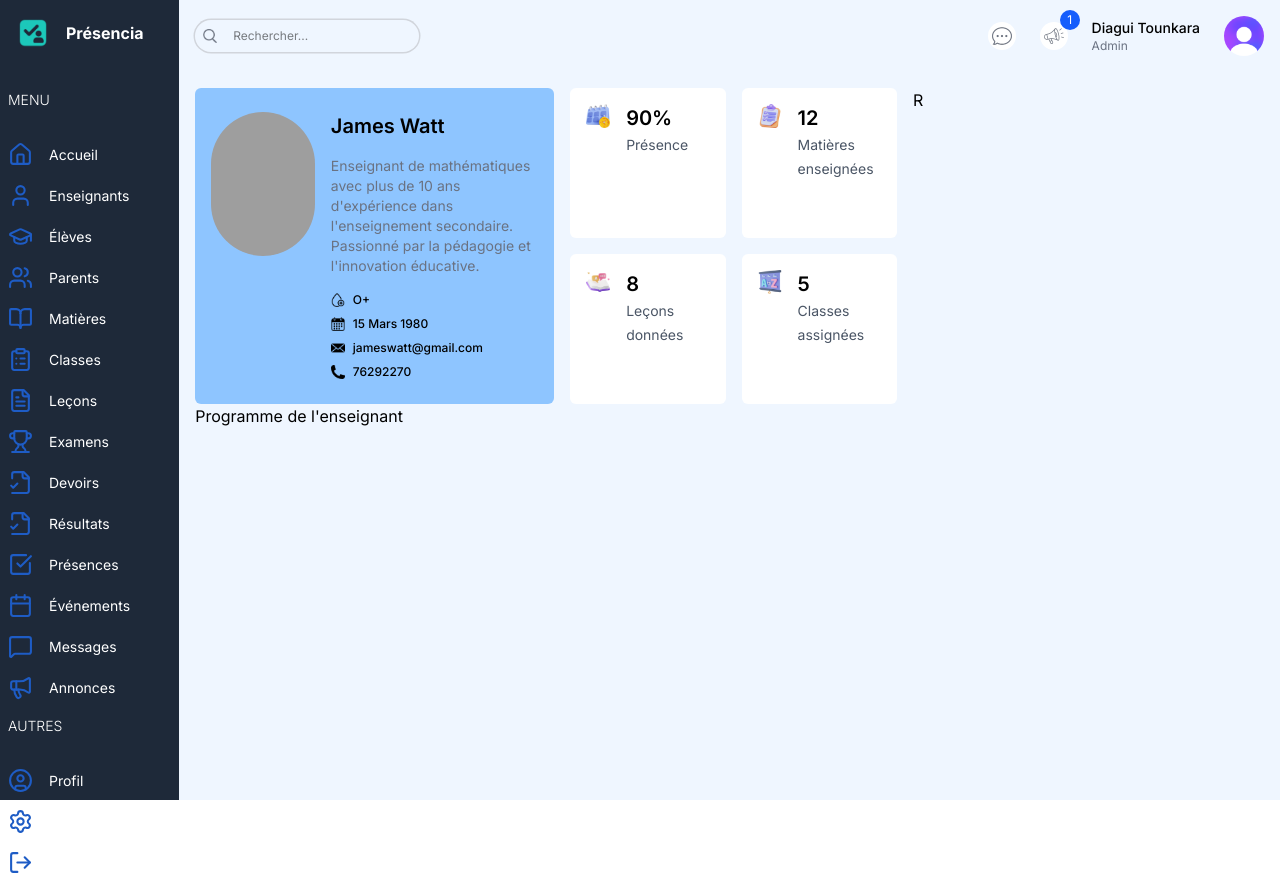
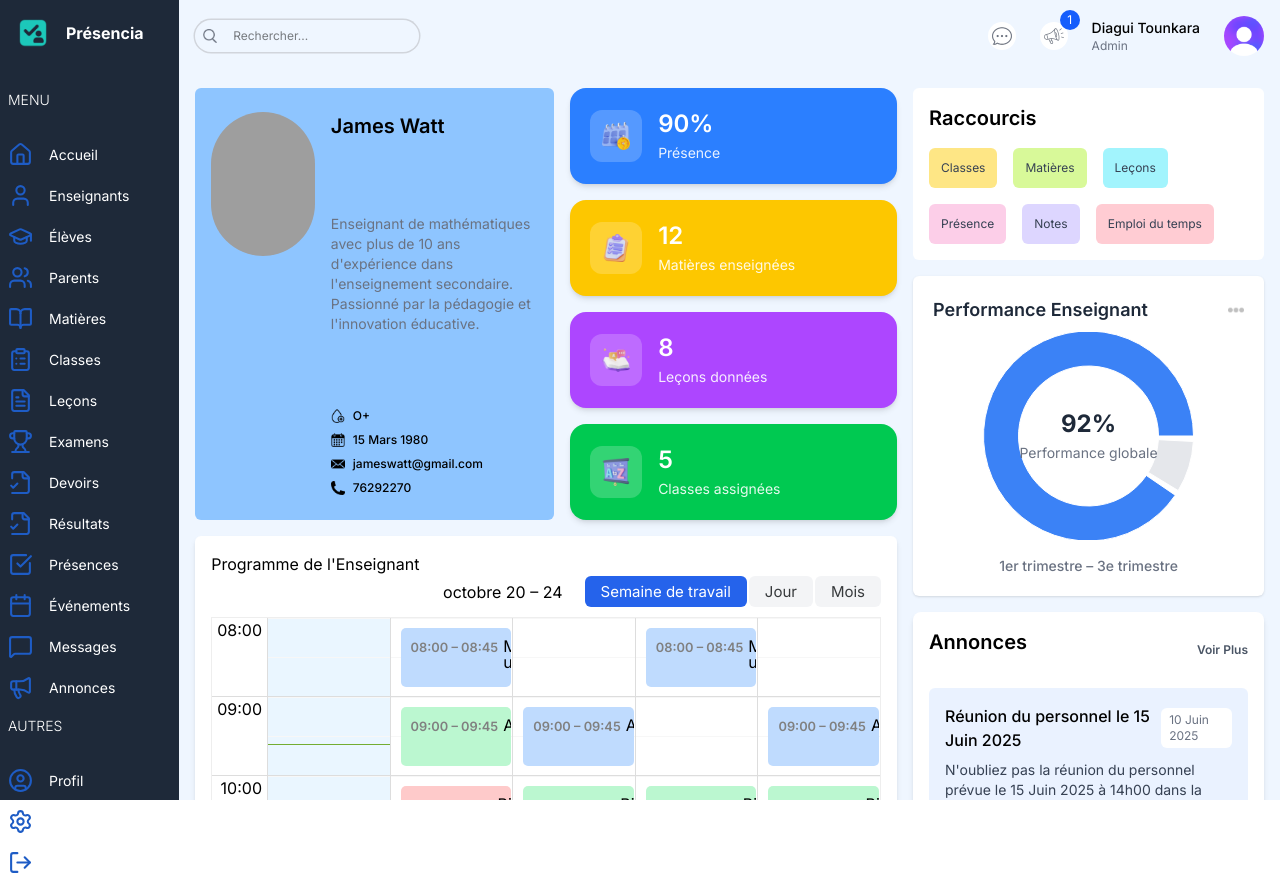
Before and after one commit to tounkaradiagui/Wire_Project_Nextjs, a Next.js app: page /list/teachers/1 in a window 1280 px wide. Built offline with nearby package versions, Linux system fonts and the light colour scheme; grey boxes are pictures that could not be loaded.

Commit message:
Teacher details page completed

```diff
--- a/src/app/(dashboard)/list/teachers/[id]/page.tsx
+++ b/src/app/(dashboard)/list/teachers/[id]/page.tsx
@@ -1,4 +1,8 @@
+import Announcements from "@/components/Announcements";
+import BigCalendar from "@/components/BigCalendar";
+import Performance from "@/components/Performance";
 import Image from "next/image";
+import Link from "next/link";
 
 const TeacherDetailPage = () => {
   return (
@@ -8,7 +12,7 @@ const TeacherDetailPage = () => {
         {/* Top */}
         <div className="flex flex-col lg:flex-row gap-4">
           {/* User card infos */}
-          <div className="bg-blue-300 py-6 px-4 rounded-md flex-1 flex gap-4">
+          <div className="bg-blue-300 py-6 px-4 rounded-md flex-1 flex gap-4 transition-transform hover:scale-105">
             <div className="w-1/3">
               <Image
                 src="https://images.pexels.com/photos/2888150/pexels-photo-2888150.jpeg?auto=compress&cs=tinysrgb&w=1200"
@@ -46,72 +50,113 @@ const TeacherDetailPage = () => {
             </div>
           </div>
           {/* Small card */}
-          <div className="flex-1 flex gap-4 justify-between flex-wrap">
-            {/* Card */}
-            <div className="flex gap-4 bg-white p-4 rounded-md flex-1 w-full md:w-[48%] xl:w-[45%] 2xl:w-[48%] min-w-[150px] ">
+          <div className="flex-1 flex flex-wrap gap-4 justify-between">
+            {/* Présence */}
+            <div className="flex items-center gap-4 bg-blue-500 text-white p-5 rounded-2xl shadow-md flex-1 min-w-[180px] transition-transform hover:scale-105">
+              <div className="bg-white/20 p-3 rounded-xl">
                 <Image
                   src="/singleAttendance.png"
-                alt=""
-                width={24}
-                height={24}
-                className="w-6 h-6"
+                  alt="Présence"
+                  width={28}
+                  height={28}
+                  className="w-7 h-7"
                 />
+              </div>
               <div>
-                <h1 className="text-xl font-semibold">90%</h1>
-                <span className="text-sm text-gray-600">Présence</span>
+                <h1 className="text-2xl font-semibold">90%</h1>
+                <span className="text-sm opacity-90">Présence</span>
               </div>
             </div>
-            {/* Card */}
-            <div className="flex gap-4 bg-white p-4 rounded-md flex-1 min-w-[150px] ">
+
+            {/* Matières */}
+            <div className="flex items-center gap-4 bg-yellow-400 text-white p-5 rounded-2xl shadow-md flex-1 min-w-[180px] transition-transform hover:scale-105">
+              <div className="bg-white/20 p-3 rounded-xl">
                 <Image
                   src="/singleBranch.png"
-                alt=""
-                width={24}
-                height={24}
-                className="w-6 h-6"
+                  alt="Matières"
+                  width={28}
+                  height={28}
+                  className="w-7 h-7"
                 />
+              </div>
               <div>
-                <h1 className="text-xl font-semibold">12</h1>
-                <span className="text-sm text-gray-600">
-                  Matières enseignées
-                </span>
+                <h1 className="text-2xl font-semibold">12</h1>
+                <span className="text-sm opacity-90">Matières enseignées</span>
               </div>
             </div>
-            {/* Card */}
-            <div className="flex gap-4 bg-white p-4 rounded-md flex-1 min-w-[150px] ">
+
+            {/* Leçons */}
+            <div className="flex items-center gap-4 bg-purple-500 text-white p-5 rounded-2xl shadow-md flex-1 min-w-[180px] transition-transform hover:scale-105">
+              <div className="bg-white/20 p-3 rounded-xl">
                 <Image
                   src="/singleLesson.png"
-                alt=""
-                width={24}
-                height={24}
-                className="w-6 h-6"
+                  alt="Leçons"
+                  width={28}
+                  height={28}
+                  className="w-7 h-7"
                 />
+              </div>
               <div>
-                <h1 className="text-xl font-semibold">8</h1>
-                <span className="text-sm text-gray-600">Leçons données</span>
+                <h1 className="text-2xl font-semibold">8</h1>
+                <span className="text-sm opacity-90">Leçons données</span>
               </div>
             </div>
-            {/* Card */}
-            <div className="flex gap-4 bg-white p-4 rounded-md flex-1 min-w-[150px] ">
+
+            {/* Classes */}
+            <div className="flex items-center gap-4 bg-green-500 text-white p-5 rounded-2xl shadow-md flex-1 min-w-[180px] transition-transform hover:scale-105">
+              <div className="bg-white/20 p-3 rounded-xl">
                 <Image
                   src="/singleClass.png"
-                alt=""
-                width={24}
-                height={24}
-                className="w-6 h-6"
+                  alt="Classes"
+                  width={28}
+                  height={28}
+                  className="w-7 h-7"
                 />
+              </div>
               <div>
-                <h1 className="text-xl font-semibold">5</h1>
-                <span className="text-sm text-gray-600">Classes assignées</span>
+                <h1 className="text-2xl font-semibold">5</h1>
+                <span className="text-sm opacity-90">Classes assignées</span>
               </div>
             </div>
           </div>
         </div>
         {/* Bottom */}
-        <div>Programme de l'enseignant</div>
+        <div className="mt-4 bg-white p-4 rounded-md shadow-md h-[800px]">
+          <h1>Programme de l'Enseignant</h1>
+          <BigCalendar />
+        </div>
       </div>
       {/* Right */}
-      <div className="w-full xl:w-1/3">R</div>
+      <div className="w-full xl:w-1/3 flex flex-col gap-4">
+        <div className="bg-white p-4 rounded-md">
+          {/* Shortcuts */}
+          <h2 className="text-xl font-semibold mb-4">Raccourcis</h2>
+          <div className="mt-4 gap-4 flex flex-wrap text-xs text-gray-700">
+            <Link href="/" className="p-3 rounded-md bg-amber-200">
+              Classes
+            </Link>
+            <Link href="/" className="p-3 rounded-md bg-lime-200">
+              Matières
+            </Link>
+            <Link href="/" className="p-3 rounded-md bg-cyan-200">
+              Leçons
+            </Link>
+            <Link href="/" className="p-3 rounded-md bg-pink-200">
+              Présence
+            </Link>
+            <Link href="/" className="p-3 rounded-md bg-violet-200">
+              Notes
+            </Link>
+            <Link href="/" className="p-3 rounded-md bg-rose-200">
+              Emploi du temps
+            </Link>
+          </div>
+        </div>
+        {/* Teacher performance */}
+        <Performance isAnimationActive={true} />
+        {/* Announcement */}
+        <Announcements />
+      </div>
     </div>
   );
 };
--- /dev/null
+++ b/src/components/Performance.tsx
@@ -0,0 +1,67 @@
+"use client";
+import Image from "next/image";
+import { PieChart, Pie, Cell, ResponsiveContainer } from "recharts";
+
+const data = [
+  { name: "Performance", value: 92 },
+  { name: "Reste", value: 8 },
+];
+
+const COLORS = ["#3b82f6", "#e5e7eb"]; // bleu principal + gris clair
+
+const Performance = ({
+  isAnimationActive = true,
+}: {
+  isAnimationActive?: boolean;
+}) => {
+  return (
+    <div className="bg-white p-5 rounded-md shadow-sm h-80 flex flex-col justify-between">
+      {/* Header */}
+      <div className="flex justify-between items-center mb-2">
+        <h2 className="text-lg font-semibold text-gray-800">
+          Performance Enseignant
+        </h2>
+        <Image
+          src="/moreDark.png"
+          alt="Plus"
+          width={16}
+          height={16}
+          className="cursor-pointer opacity-70 hover:opacity-100 transition"
+        />
+      </div>
+
+      {/* Chart */}
+      <div className="flex-1 flex items-center justify-center relative">
+        <ResponsiveContainer width="100%" height="100%">
+          <PieChart>
+            <Pie
+              data={data}
+              cx="50%"
+              cy="50%"
+              innerRadius={70}
+              outerRadius={105}
+              paddingAngle={3}
+              dataKey="value"
+              isAnimationActive={isAnimationActive}
+            >
+              {data.map((entry, index) => (
+                <Cell key={`cell-${index}`} fill={COLORS[index]} />
+              ))}
+            </Pie>
+          </PieChart>
+        </ResponsiveContainer>
+
+        {/* Texte au centre */}
+        <div className="absolute text-center">
+          <h1 className="text-2xl font-bold text-gray-800">92%</h1>
+          <span className="text-sm text-gray-500">Performance globale</span>
+        </div>
+      </div>
+      <p className="mt-4 text-sm text-gray-500 font-medium text-center">
+        1er trimestre – 3e trimestre
+      </p>
+    </div>
+  );
+};
+
+export default Performance;
```
Lines whose indentation alone changed are shown as unchanged.
